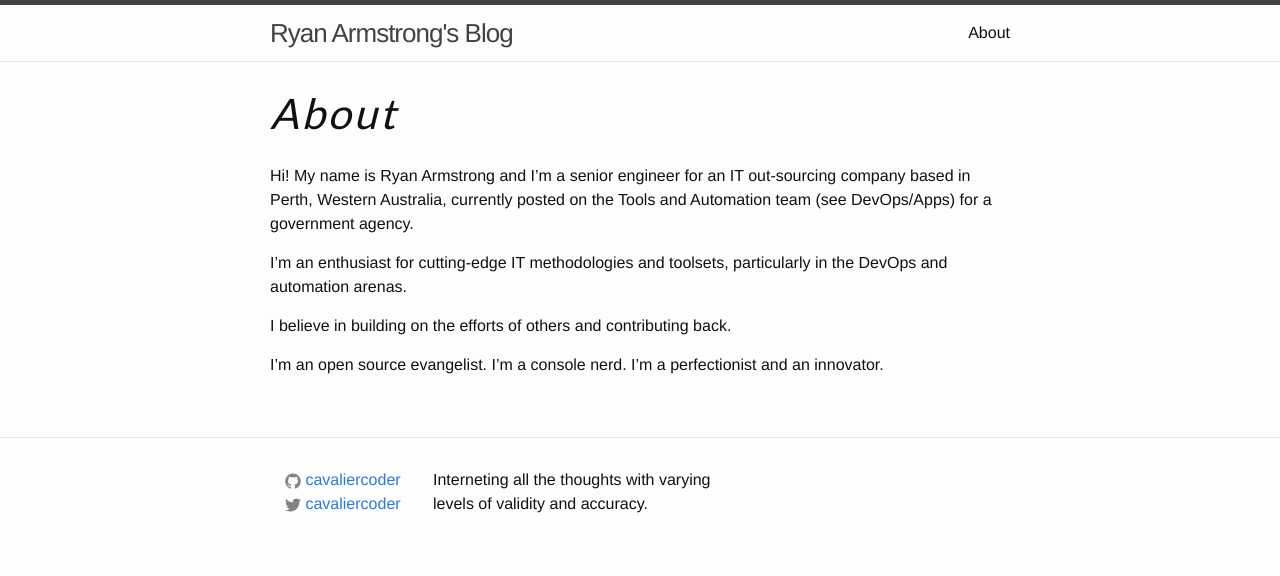
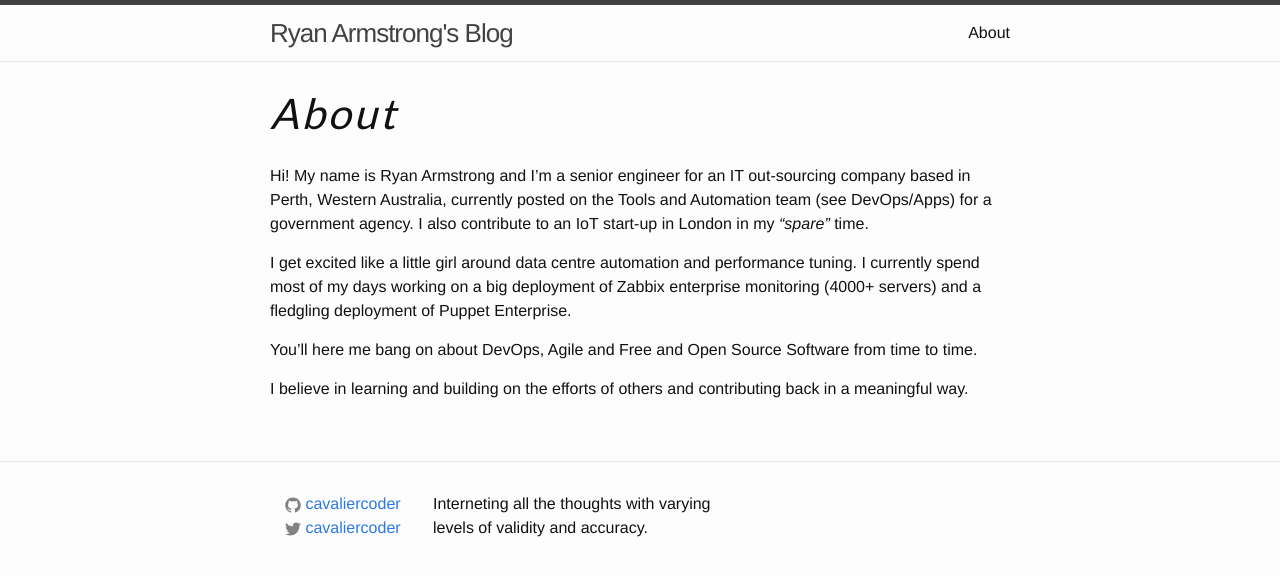
Before and after one commit to cavaliercoder/cavaliercoder.github.io, a Jekyll site: the page built from about.md, in a window 1280 px wide. Shown: the top 576 px of the page. Built offline with Jekyll 4.4.1, drawn with Linux system fonts in a browser that asks for light colours.

Commit message:
Updated about page

```diff
--- a/about.md
+++ b/about.md
@@ -6,11 +6,13 @@ permalink: /about/
 
 Hi! My name is Ryan Armstrong and I’m a senior engineer for an IT out-sourcing company based in
 Perth, Western Australia, currently posted on the Tools and Automation team (see DevOps/Apps) for a
-government agency.
+government agency. I also contribute to an IoT start-up in London in my *"spare"* time.
 
-I’m an enthusiast for cutting-edge IT methodologies and toolsets, particularly in the DevOps and
-automation arenas.
+I get excited like a little girl around data centre automation and performance tuning. I currently
+spend most of my days working on a big deployment of Zabbix enterprise monitoring (4000+ servers)
+and a fledgling deployment of Puppet Enterprise.
 
-I believe in building on the efforts of others and contributing back.
+You'll here me bang on about DevOps, Agile and Free and Open Source Software from time to time.
 
-I’m an open source evangelist. I’m a console nerd. I’m a perfectionist and an innovator.
+I believe in learning and building on the efforts of others and contributing back in a meaningful
+way.
```
Also changed, not shown: _posts/2013-04-01-expression-lab.md (+3 -4 lines).
